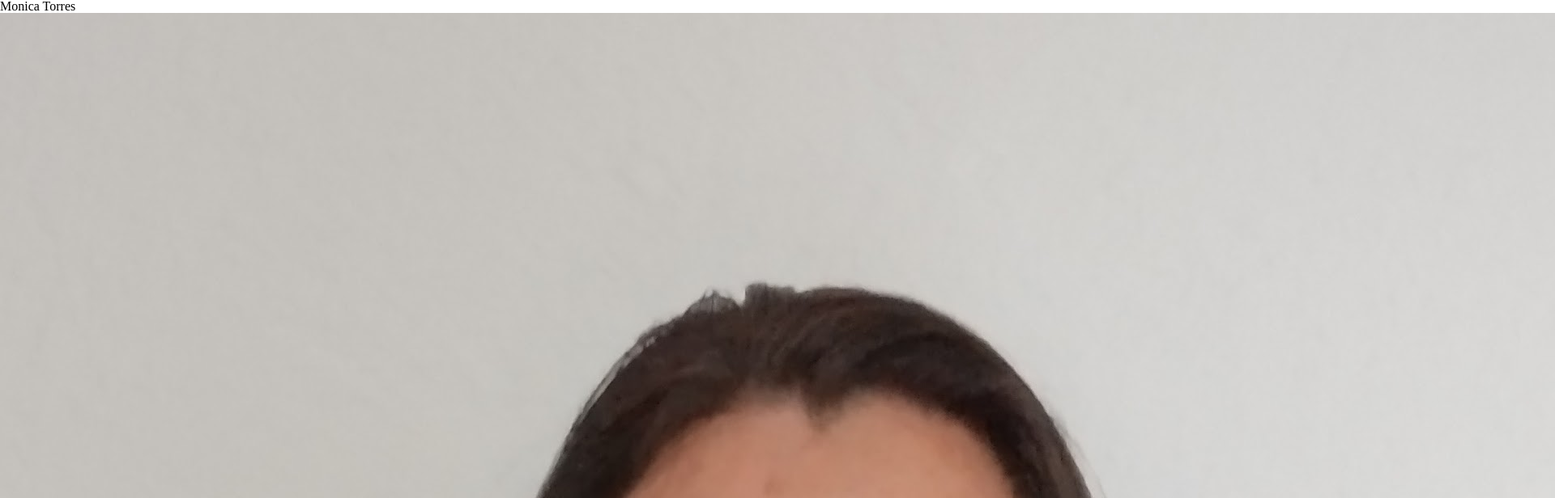
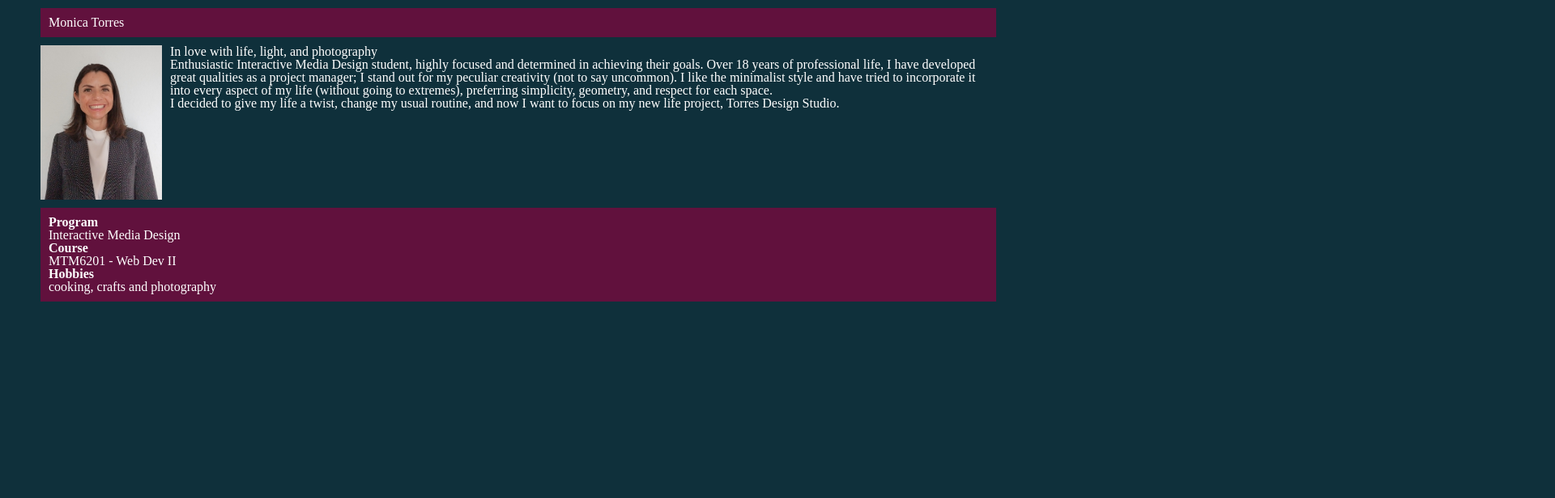
Before and after one commit to torr0126/mtm6201-week1, a plain HTML site: page index.html in a window 1280 px wide. Shown: the top 616 px of the page at 81% size, 1920 px wide, since content can reach past the window. Drawn offline with Linux system fonts and the light colour scheme.

Commit message:
Creating css styles to bio page

```diff
--- a/css/main.css
+++ b/css/main.css
@@ -1,3 +1,43 @@
 /*
             General Styles
 */
+/*Adding style to my bio-page*/
+
+/*general styles*/
+
+body {
+  background-color: rgb(15, 48, 59);
+  color: white;
+  margin-left: 50px;
+  margin-right: 50px;
+}
+
+/*header style*/
+header {
+  background-color: rgb(97, 17, 61);
+  padding: 10px;
+  margin-top: 10px;
+  margin-bottom: 10px;
+}
+
+/*image style: max width and float left*/
+img {
+  max-width: 150px;
+  float: left;
+  margin-right: 10px;
+  margin-bottom: 10px;
+}
+
+/*Description list style: background color, padding, margin*/
+.information-list{
+ clear: both;
+ background-color: rgb(97, 17, 61);
+ padding: 10px;
+ margin-top: 10px;
+ }
+
+ /*Description list style: font-weight in terms and font size set to 1.15*/
+ dt{
+  font-weight: bold;
+  font-size: 1.15 rem;
+ }
```
